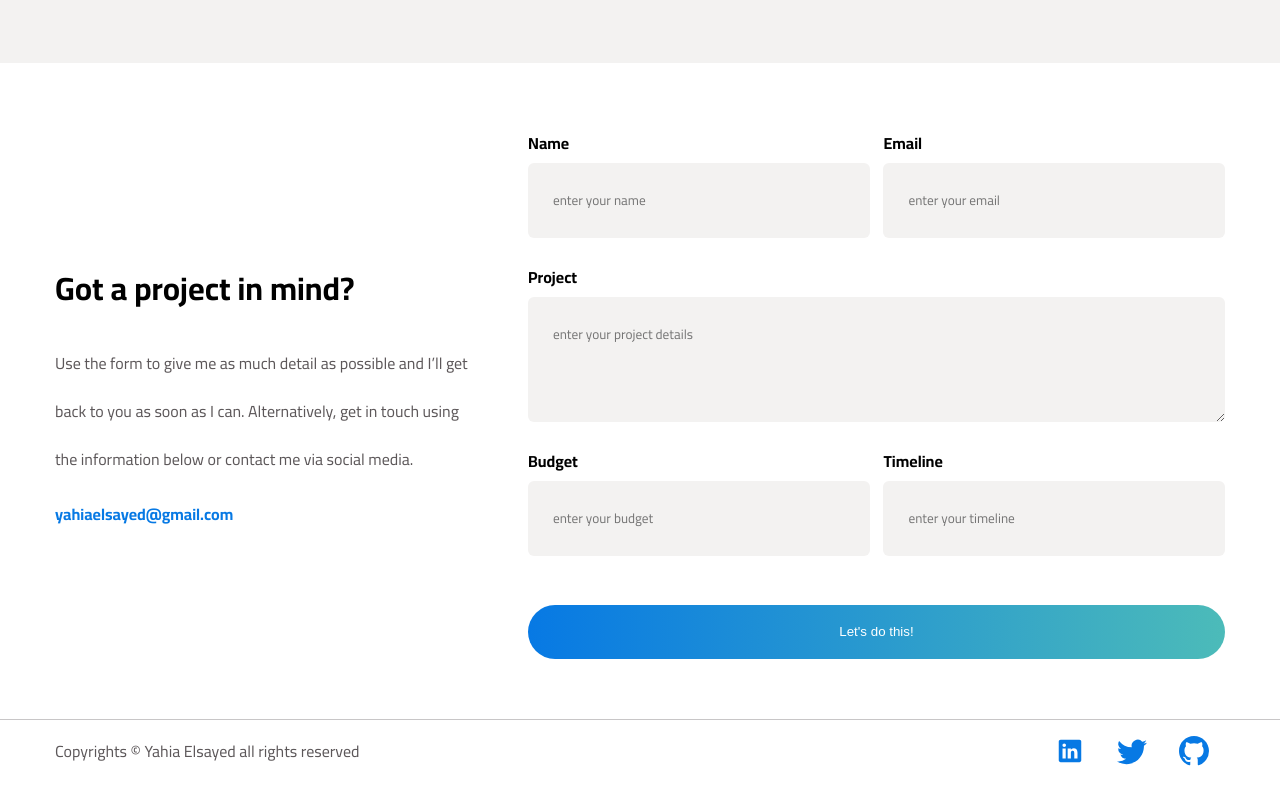
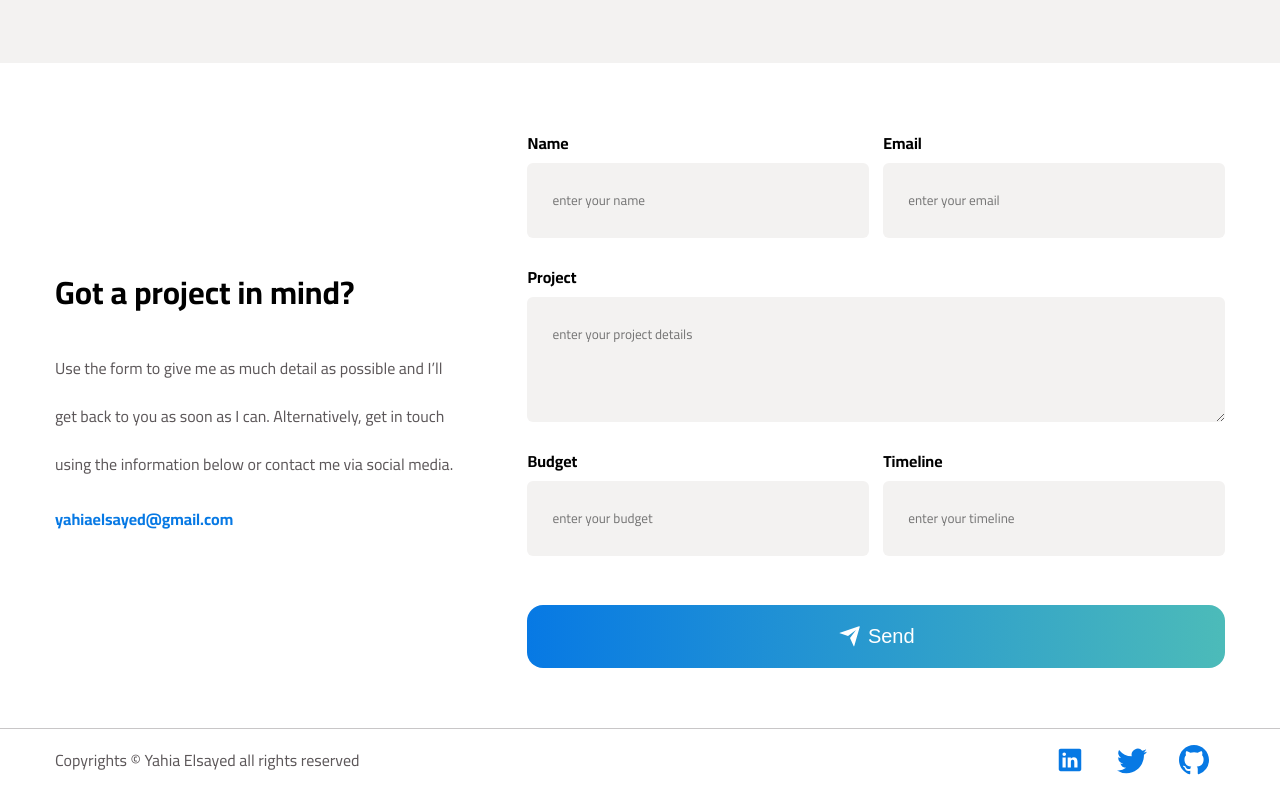
Before and after one commit to YahiaElsayed19/My-Portfolio, a React (Create React App) app: page /contact in a window 1280 px wide. Shown: the part 1016-1816 px from the top of the page. Built offline with nearby package versions, Linux system fonts and the light colour scheme; a web font is replaced by a local one.

Commit message:
modify form button

```diff
--- a/src/components/Contact/BasicForm.js
+++ b/src/components/Contact/BasicForm.js
@@ -132,7 +132,15 @@
                         </div>
                         <div className={classes['btn-wrapper']}>
                             <button type="submit" disabled={isSubmitting}>
-                                Let's do this!
+                                <div className={classes["svg-wrapper-1"]}>
+                                    <div className={classes["svg-wrapper"]}>
+                                        <svg height="24" width="24" viewBox="0 0 24 24" xmlns="http://www.w3.org/2000/svg">
+                                            <path d="M0 0h24v24H0z" fill="none"></path>
+                                            <path d="M1.946 9.315c-.522-.174-.527-.455.01-.634l19.087-6.362c.529-.176.832.12.684.638l-5.454 19.086c-.15.529-.455.547-.679.045L12 14l6-8-8 6-8.054-2.685z" fill="currentColor"></path>
+                                        </svg>
+                                    </div>
+                                </div>
+                                <span>Send</span>
                             </button>
                         </div>
                     </form>
--- a/src/components/Contact/BasicForm.module.css
+++ b/src/components/Contact/BasicForm.module.css
@@ -65,7 +65,7 @@
     background-color: var(--light-bg);
     border: none;
     border-radius: 6px;
-    font-family: 'cairo', sans-serif;
+    font-family: "cairo", sans-serif;
     transition-duration: 0.5s;
 }
 
@@ -85,12 +85,52 @@
 form button {
     padding: 1.2rem 4rem;
     border: none;
-    border-radius: 28px;
+    border-radius: 16px;
     color: white;
     background-image: var(--brand-gradient);
     cursor: pointer;
     margin-top: 30px;
     width: 100%;
+    font-size: 20px;
+    display: flex;
+    align-items: center;
+    justify-content: center;
+    overflow: hidden;
+    transition: all 0.2s;
+}
+
+button span {
+    display: block;
+    margin-left: 0.3em;
+    transition: all 0.3s ease-in-out;
+}
+
+button svg {
+    display: block;
+    transform-origin: center center;
+    transition: transform 0.3s ease-in-out;
+}
+
+button:hover .svg-wrapper {
+    animation: fly-1 0.6s ease-in-out infinite alternate;
+}
+
+button:hover svg {
+    transform: translateX(1.2em) rotate(45deg) scale(1.1);
+}
+
+button:hover span {
+    transform: translateX(55em);
+}
+
+@keyframes fly-1 {
+    from {
+        transform: translateY(0.1em);
+    }
+
+    to {
+        transform: translateY(-0.1em);
+    }
 }
 
 .msg {
@@ -98,12 +138,13 @@
     text-align: right;
     margin-bottom: 0;
 }
-@media (max-width:768px) {
-    .msg{
+
+@media (max-width: 768px) {
+    .msg {
         text-align: center;
     }
+}
 
-}
 .error {
     font-size: 14px;
     color: var(--secondry);
```
